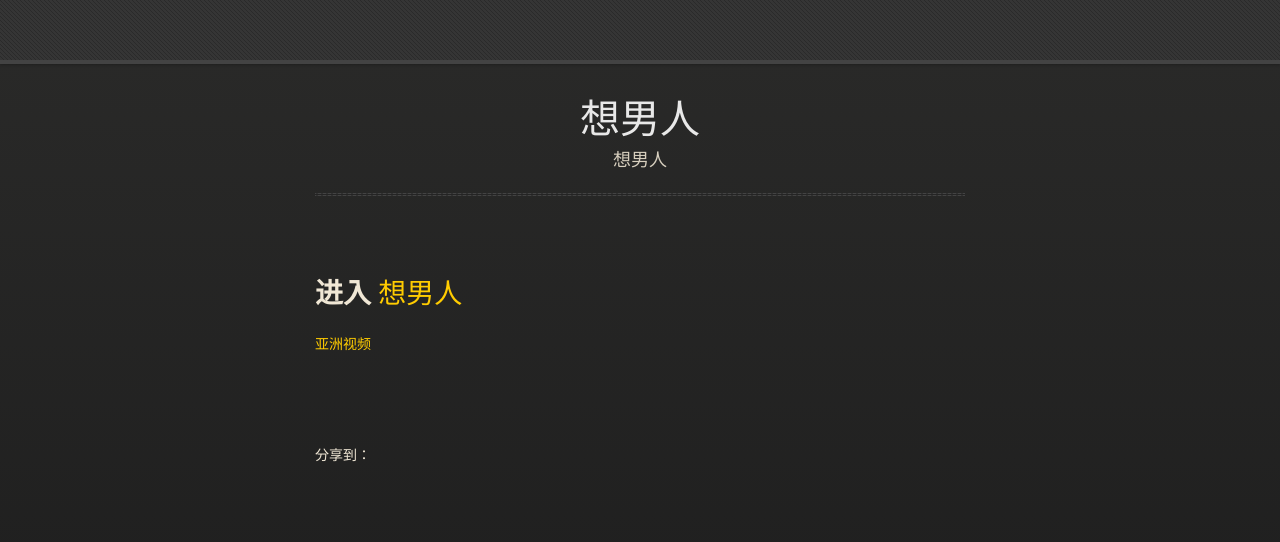
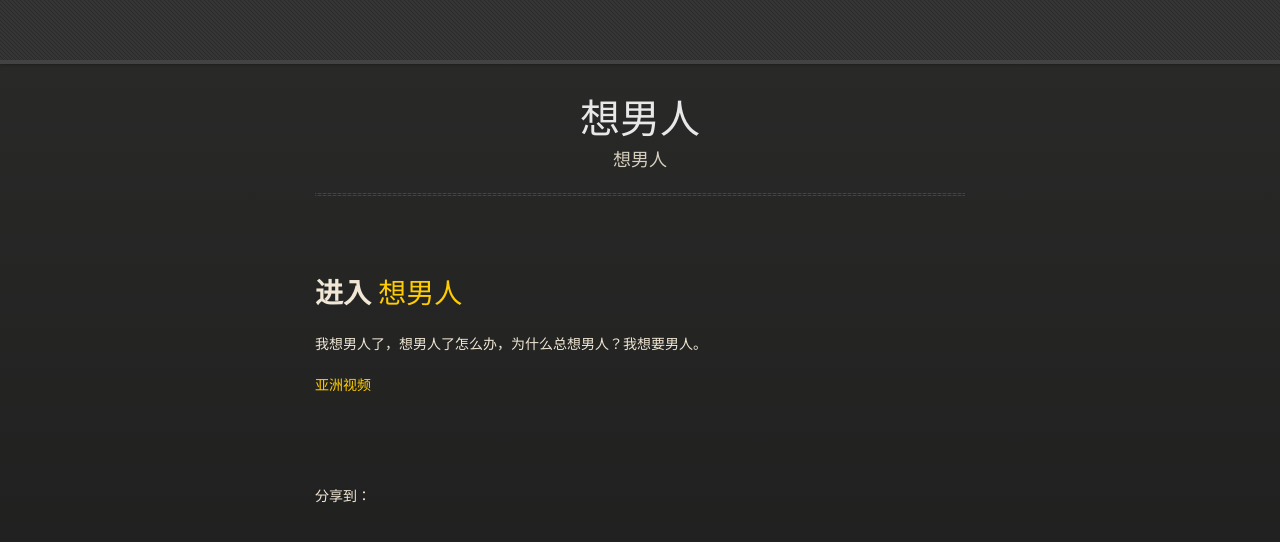
Before and after one commit to xiangnanren/xiangnanren, a plain HTML site: page index.html in a window 1280 px wide. Drawn offline with nearby package versions, Linux system fonts and the light colour scheme.

Commit message:
Update index.html

```diff
--- a/index.html
+++ b/index.html
@@ -44,6 +44,7 @@
 
         <div>
         <p style="font-size:28px; font-weight:bolder">进入 <a href="http://www.xiangnanren.com">想男人</a></p>
+        <p>我想男人了，想男人了怎么办，为什么总想男人？我想要男人。</p>
         <p><a href="http://www.qvod.asia">亚洲视频</a></p>
         </div>
       </section>
```
